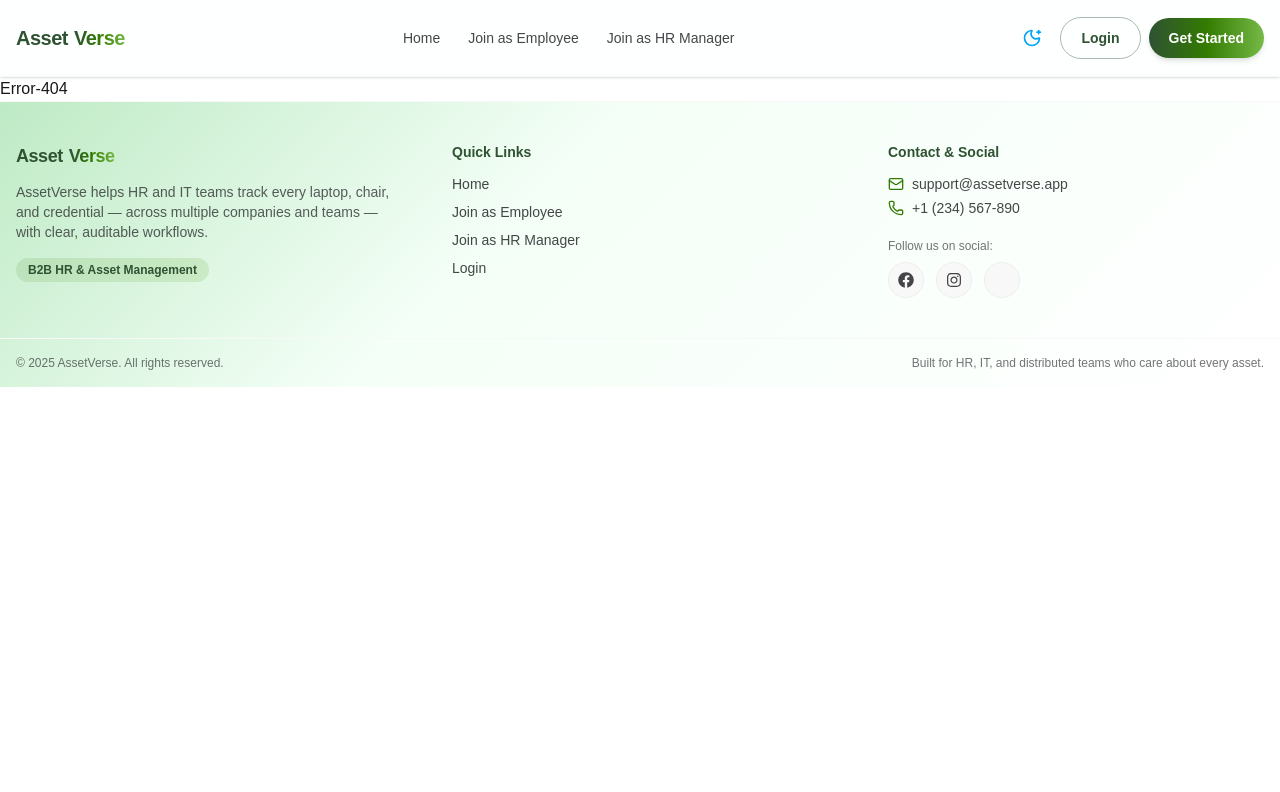
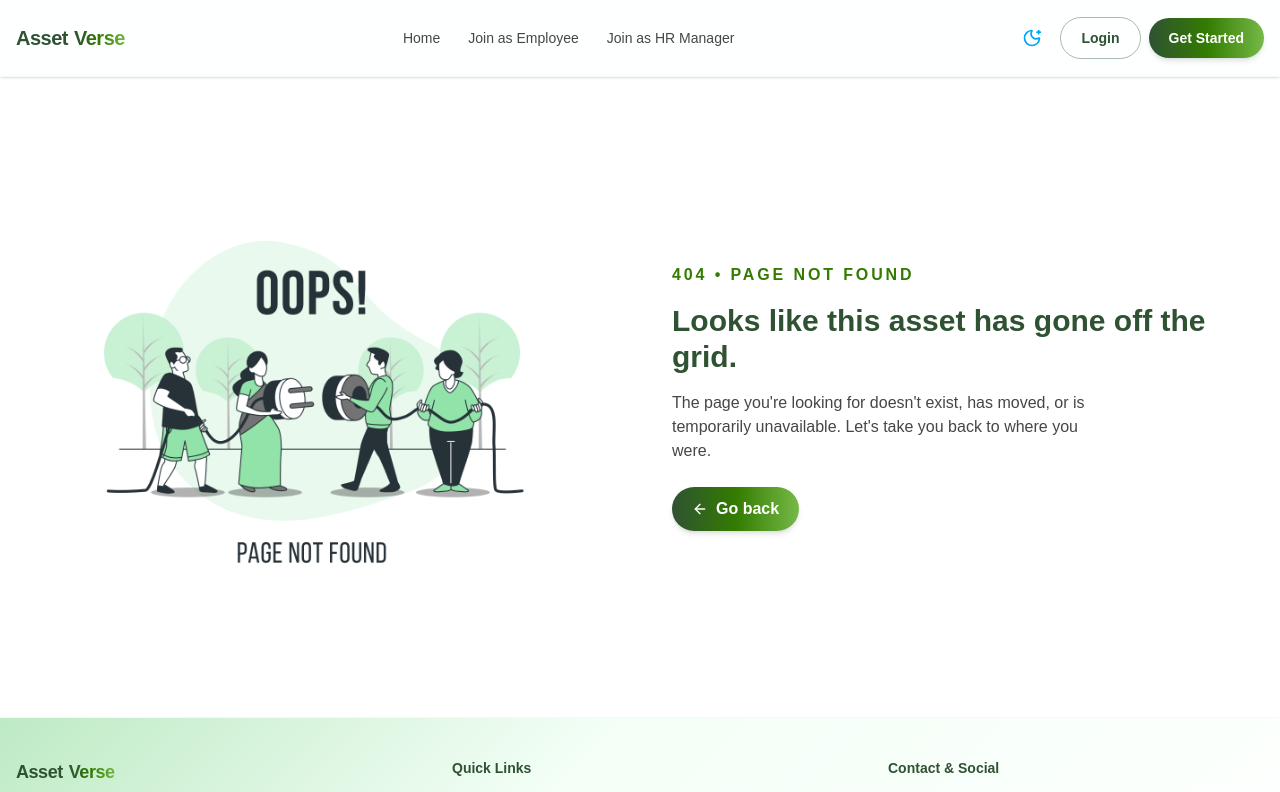
Before and after one commit to mbmugdho/assetverse-client, a React (Vite) app: page /dashboard/employee/my-assets in a window 1280 px wide. Shown: the top 792 px of the page. Built offline with nearby package versions, Linux system fonts and the light colour scheme.

Commit message:
added notfound page with illustration

```diff
--- a/src/pages/Error/NotFound.jsx
+++ b/src/pages/Error/NotFound.jsx
@@ -1,11 +1,71 @@
-import React from 'react';
+import { useNavigate } from 'react-router-dom'
+import { motion } from 'framer-motion'
+import { ArrowLeft } from 'lucide-react'
+import notFoundIllustration from '../../assets/illustrations/not-found.png'
 
 const NotFound = () => {
+  const navigate = useNavigate()
+
+  const handleGoBack = () => {
+    navigate(-1)
+  }
+
   return (
-    <div>
-      Error-404
-    </div>
-  );
-};
+    <section className="bg-base-100">
+      <div className="container-x py-16 md:py-20 lg:py-24">
+        <motion.div
+          initial={{ opacity: 0, y: 24 }}
+          animate={{ opacity: 1, y: 0 }}
+          transition={{ duration: 0.45, ease: [0.22, 1, 0.36, 1] }}
+          className="grid grid-cols-1 md:grid-cols-2 gap-10 lg:gap-16 items-center"
+        >
+          {/* Illustration */}
+          <motion.div
+            initial={{ opacity: 0, x: -20 }}
+            animate={{ opacity: 1, x: 0 }}
+            transition={{ duration: 0.45, delay: 0.1 }}
+            className="flex justify-center"
+          >
+            <div className="w-full max-w-md">
+              <img
+                src={notFoundIllustration}
+                alt="Page not found illustration"
+                className="w-full h-auto object-contain"
+              />
+            </div>
+          </motion.div>
 
-export default NotFound;
+          {/* Text + button */}
+          <motion.div
+            initial={{ opacity: 0, x: 20 }}
+            animate={{ opacity: 1, x: 0 }}
+            transition={{ duration: 0.45, delay: 0.15 }}
+            className="space-y-4"
+          >
+            <p className="text-s uppercase tracking-[0.18em] text-brand-main font-semibold">
+              404 • Page not found
+            </p>
+            <h1 className="text-2xl md:text-3xl font-bold text-brand-deep">
+              Looks like this asset has gone off the grid.
+            </h1>
+            <p className="text-sm md:text-base text-base-content/80 max-w-md">
+              The page you're looking for doesn't exist, has moved, or is
+              temporarily unavailable. Let's take you back to where you were.
+            </p>
+
+            <button
+              type="button"
+              onClick={handleGoBack}
+              className="btn-gradient-primary inline-flex items-center gap-2 mt-2"
+            >
+              <ArrowLeft className="w-4 h-4" />
+              <span>Go back</span>
+            </button>
+          </motion.div>
+        </motion.div>
+      </div>
+    </section>
+  )
+}
+
+export default NotFound
```
Also changed, not shown: src/assets/illustrations/not-found.png (added).
